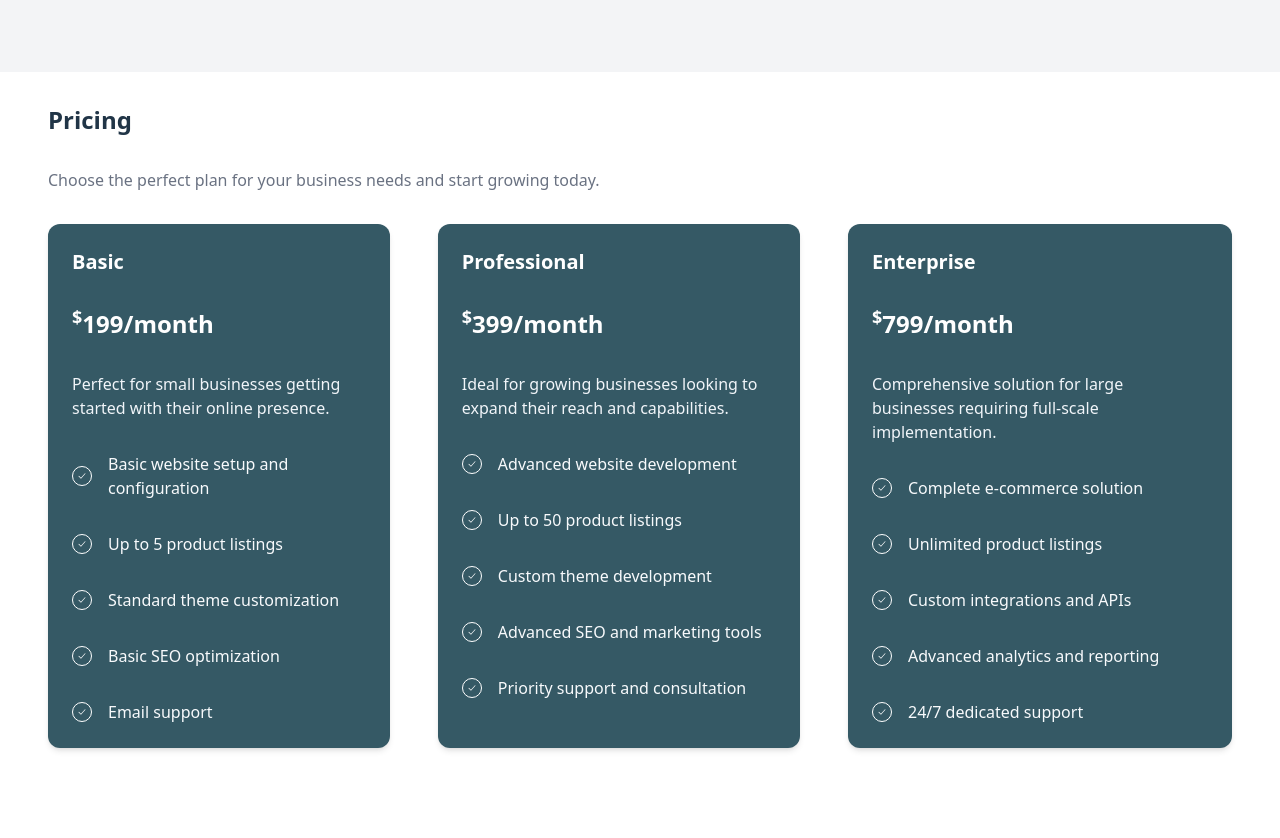
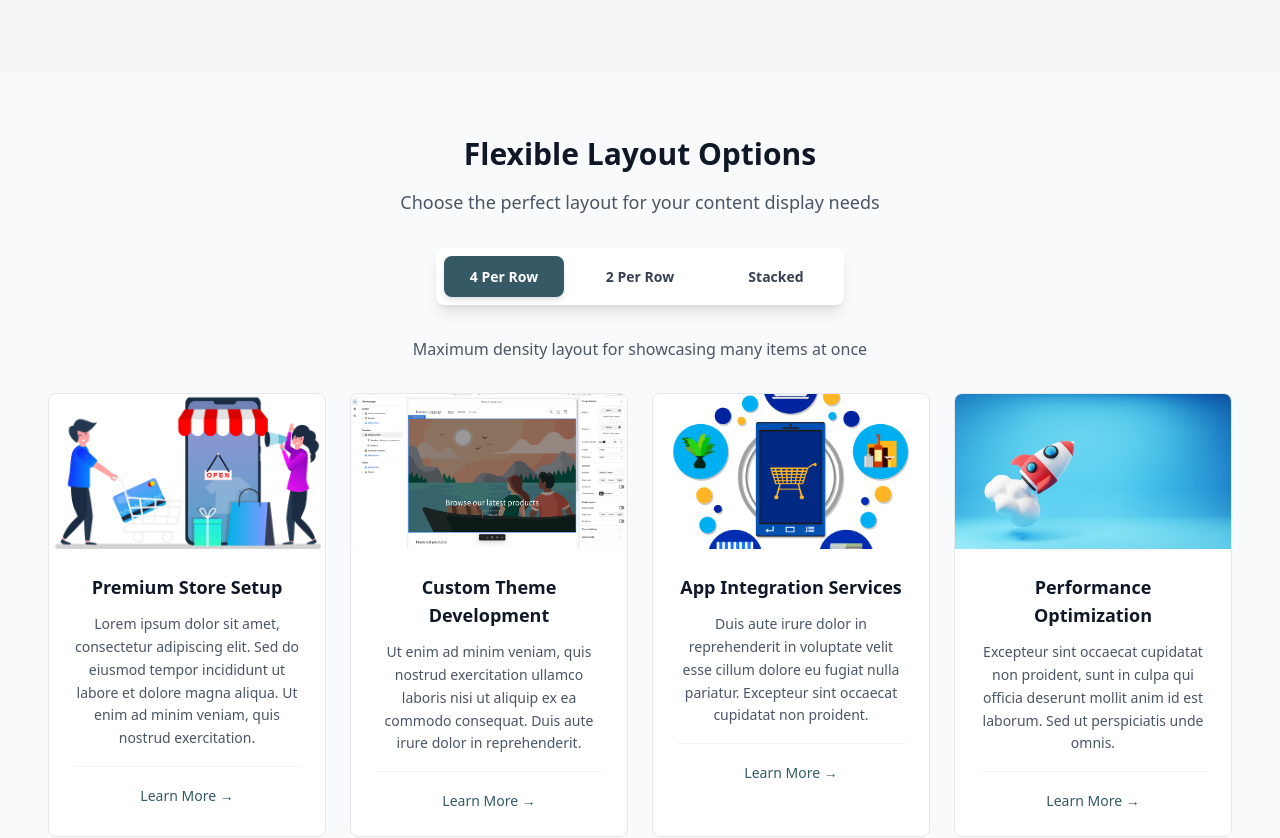
Before and after one commit to devfromnyc/shopify-business-website, a React (Vite) app: page /shopify-learn-more in a window 1280 px wide. Shown: the part 800-1638 px from the top of the page. Built offline with nearby package versions, Linux system fonts and the light colour scheme.

Commit message:
Created new layout tabbed content component

```diff
--- /dev/null
+++ b/src/components/sections/LayoutTabbedContent.css
@@ -0,0 +1,30 @@
+/* Custom animations for LayoutTabbedContent component */
+@keyframes fadeIn {
+  0% {
+    opacity: 0;
+  }
+  100% {
+    opacity: 1;
+  }
+}
+
+@keyframes slideInUp {
+  0% {
+    transform: translateY(30px);
+    opacity: 0;
+  }
+  100% {
+    transform: translateY(0);
+    opacity: 1;
+  }
+}
+
+/* Ensure smooth transitions for grid layout changes */
+.grid {
+  transition: all 0.3s ease-in-out;
+}
+
+/* Card hover effects */
+.group:hover .aspect-video img {
+  transform: scale(1.05);
+}
--- /dev/null
+++ b/src/components/sections/LayoutTabbedContent.jsx
@@ -0,0 +1,175 @@
+import React, { useState, useEffect, useRef } from "react";
+import "./LayoutTabbedContent.css";
+
+const LayoutTabbedContent = () => {
+  const [activeLayout, setActiveLayout] = useState(0);
+  const [animationKey, setAnimationKey] = useState(0);
+  const [isVisible, setIsVisible] = useState(false);
+  const sectionRef = useRef(null);
+
+  const layoutOptions = [
+    {
+      id: "four-per-row",
+      title: "4 Per Row",
+      description: "Maximum density layout for showcasing many items at once",
+      gridClasses: "grid-cols-1 sm:grid-cols-2 lg:grid-cols-4",
+    },
+    {
+      id: "two-per-row",
+      title: "2 Per Row",
+      description:
+        "Balanced layout providing more detail while maintaining grid structure",
+      gridClasses: "grid-cols-1 lg:grid-cols-2",
+    },
+    {
+      id: "stacked",
+      title: "Stacked",
+      description:
+        "Single column layout for maximum focus on individual content",
+      gridClasses: "grid-cols-1",
+    },
+  ];
+
+  // Sample content data with lorem ipsum
+  const contentCards = [
+    {
+      id: 1,
+      image: "/src/assets/store-opening.png",
+      title: "Premium Store Setup",
+      description:
+        "Lorem ipsum dolor sit amet, consectetur adipiscing elit. Sed do eiusmod tempor incididunt ut labore et dolore magna aliqua. Ut enim ad minim veniam, quis nostrud exercitation.",
+    },
+    {
+      id: 2,
+      image: "/src/assets/theme-editor.png",
+      title: "Custom Theme Development",
+      description:
+        "Ut enim ad minim veniam, quis nostrud exercitation ullamco laboris nisi ut aliquip ex ea commodo consequat. Duis aute irure dolor in reprehenderit.",
+    },
+    {
+      id: 3,
+      image: "/src/assets/shopping-bold.png",
+      title: "App Integration Services",
+      description:
+        "Duis aute irure dolor in reprehenderit in voluptate velit esse cillum dolore eu fugiat nulla pariatur. Excepteur sint occaecat cupidatat non proident.",
+    },
+    {
+      id: 4,
+      image: "/src/assets/rocket.avif",
+      title: "Performance Optimization",
+      description:
+        "Excepteur sint occaecat cupidatat non proident, sunt in culpa qui officia deserunt mollit anim id est laborum. Sed ut perspiciatis unde omnis.",
+    },
+  ];
+
+  useEffect(() => {
+    const observer = new IntersectionObserver(
+      ([entry]) => {
+        if (entry.isIntersecting && !isVisible) {
+          setIsVisible(true);
+          setAnimationKey(1);
+          observer.disconnect();
+        }
+      },
+      {
+        threshold: 0.3,
+        rootMargin: "0px 0px -50px 0px",
+      }
+    );
+
+    if (sectionRef.current) {
+      observer.observe(sectionRef.current);
+    }
+
+    return () => observer.disconnect();
+  }, [isVisible]);
+
+  const handleLayoutChange = (index) => {
+    setActiveLayout(index);
+    setAnimationKey((prev) => prev + 1);
+  };
+
+  return (
+    <div
+      ref={sectionRef}
+      className="flex flex-col px-8 md:px-12 py-16 bg-gray-50">
+      <div className="text-center mb-4 md:mb-8">
+        <h2 className="text-3xl font-bold text-gray-900 mb-4">
+          Flexible Layout Options
+        </h2>
+        <p className="text-lg text-gray-600 max-w-3xl mx-auto">
+          Choose the perfect layout for your content display needs
+        </p>
+      </div>
+
+      {/* Layout Control Tabs */}
+      <div className="flex flex-col md:flex-row justify-center mb-8">
+        <div className="flex flex-wrap justify-center gap-4 bg-white rounded-lg p-4 md:p-2 shadow-lg">
+          {layoutOptions.map((layout, index) => (
+            <button
+              key={layout.id}
+              onClick={() => handleLayoutChange(index)}
+              className={`flex flex-col items-center p-4 rounded-lg transition-all duration-300 min-w-[120px] ${
+                activeLayout === index
+                  ? "bg-[#355965] text-white shadow-md"
+                  : "bg-transparent text-gray-700 hover:bg-gray-100"
+              }`}>
+              <span className="text-sm font-semibold text-center">
+                {layout.title}
+              </span>
+            </button>
+          ))}
+        </div>
+      </div>
+
+      {/* Layout Description */}
+      <div className="text-center mb-8">
+        <p
+          key={`description-${animationKey}`}
+          className={`text-gray-600 max-w-2xl mx-auto ${
+            animationKey > 0 ? "animate-[fadeIn_0.5s_ease-out]" : "opacity-0"
+          }`}>
+          {layoutOptions[activeLayout].description}
+        </p>
+      </div>
+
+      {/* Content Cards Grid */}
+      <div
+        key={`grid-${animationKey}`}
+        className={`grid ${
+          layoutOptions[activeLayout].gridClasses
+        } gap-6 max-w-7xl mx-auto w-full ${
+          animationKey > 0 ? "animate-[slideInUp_0.8s_ease-out]" : "opacity-0"
+        }`}>
+        {contentCards.map((card) => (
+          <div
+            key={card.id}
+            className="group bg-white border border-gray-200 rounded-lg overflow-hidden hover:shadow-lg hover:border-[#355965] transition-all duration-300 cursor-pointer">
+            <div className="aspect-video w-full overflow-hidden">
+              <img
+                src={card.image}
+                alt={card.title}
+                className="w-full h-full object-cover group-hover:scale-105 transition-transform duration-300"
+              />
+            </div>
+            <div className="p-6">
+              <h3 className="text-lg font-semibold text-gray-900 mb-3 group-hover:text-[#355965] transition-colors duration-200">
+                {card.title}
+              </h3>
+              <p className="text-gray-600 text-sm leading-relaxed">
+                {card.description}
+              </p>
+              <div className="mt-4 pt-4 border-t border-gray-100">
+                <span className="text-[#355965] text-sm font-medium group-hover:text-[#2a464f] transition-colors duration-200">
+                  Learn More →
+                </span>
+              </div>
+            </div>
+          </div>
+        ))}
+      </div>
+    </div>
+  );
+};
+
+export default LayoutTabbedContent;
--- a/src/pages/Home.jsx
+++ b/src/pages/Home.jsx
@@ -1,7 +1,6 @@
 import React, { useState } from "react";
 import { Hero } from "../components/sections/Hero";
 import TextBlock from "../components/sections/TextBlock";
-import ImageWithText from "../components/sections/ImageWithText";
 import Faq from "../components/sections/Faq";
 import TabbedContent from "../components/sections/TabbedContent";
 import ServicesPills from "../components/sections/ServicesPills";
--- a/src/pages/ShopifyLearnMore.jsx
+++ b/src/pages/ShopifyLearnMore.jsx
@@ -1,5 +1,6 @@
 import React from "react";
 import { Hero } from "../components/sections/Hero";
+import LayoutTabbedContent from "../components/sections/LayoutTabbedContent";
 import Pricing from "../components/sections/Pricing";
 import ContactUs from "../components/sections/ContactUs";
 
@@ -16,6 +17,7 @@ export const ShopifyLearnMore = () => {
         heroImage="themeEditor"
         sectionId="shopify-hero"
       />
+      <LayoutTabbedContent />
       <Pricing />
       <ContactUs />
     </>
```
